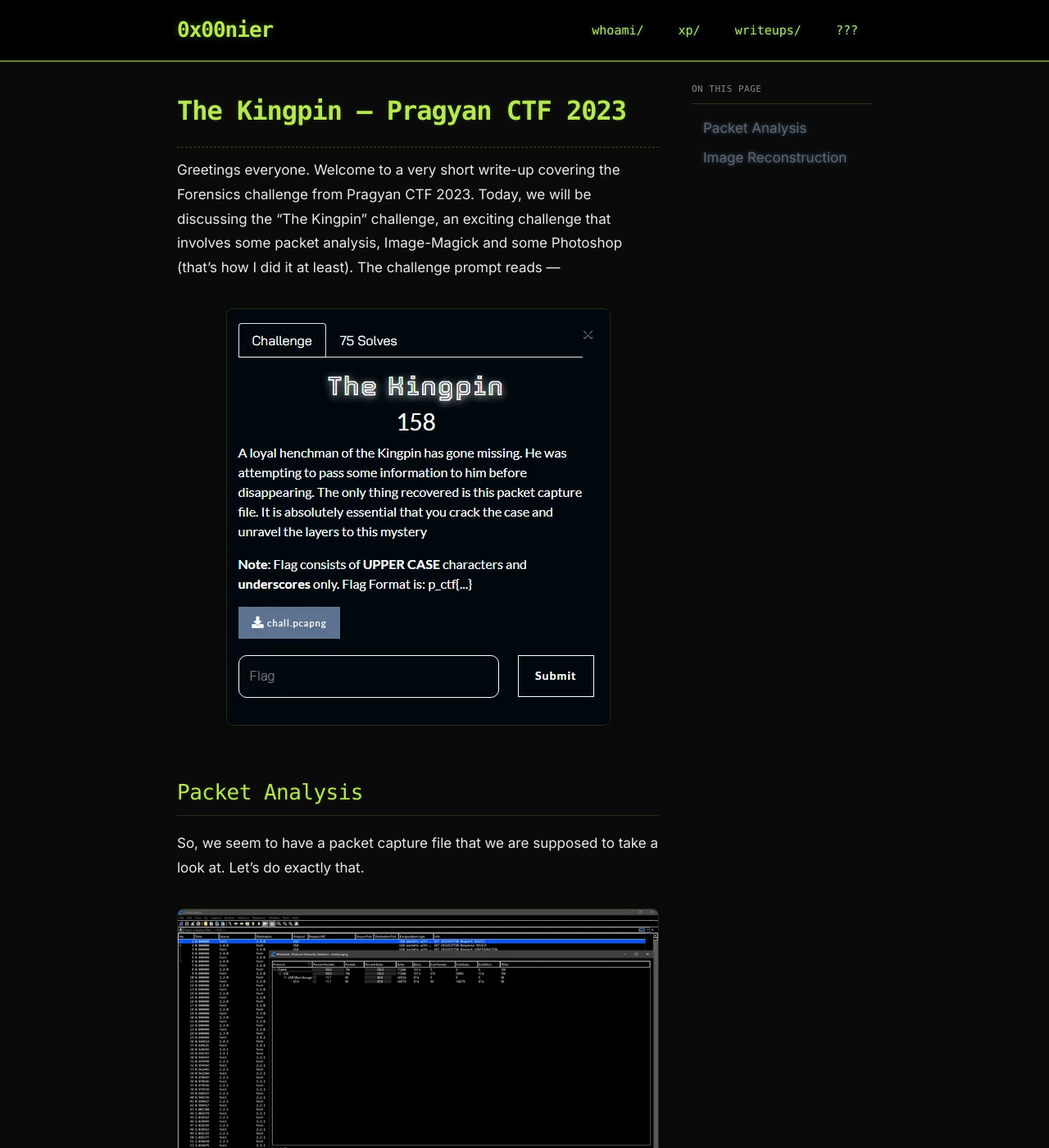
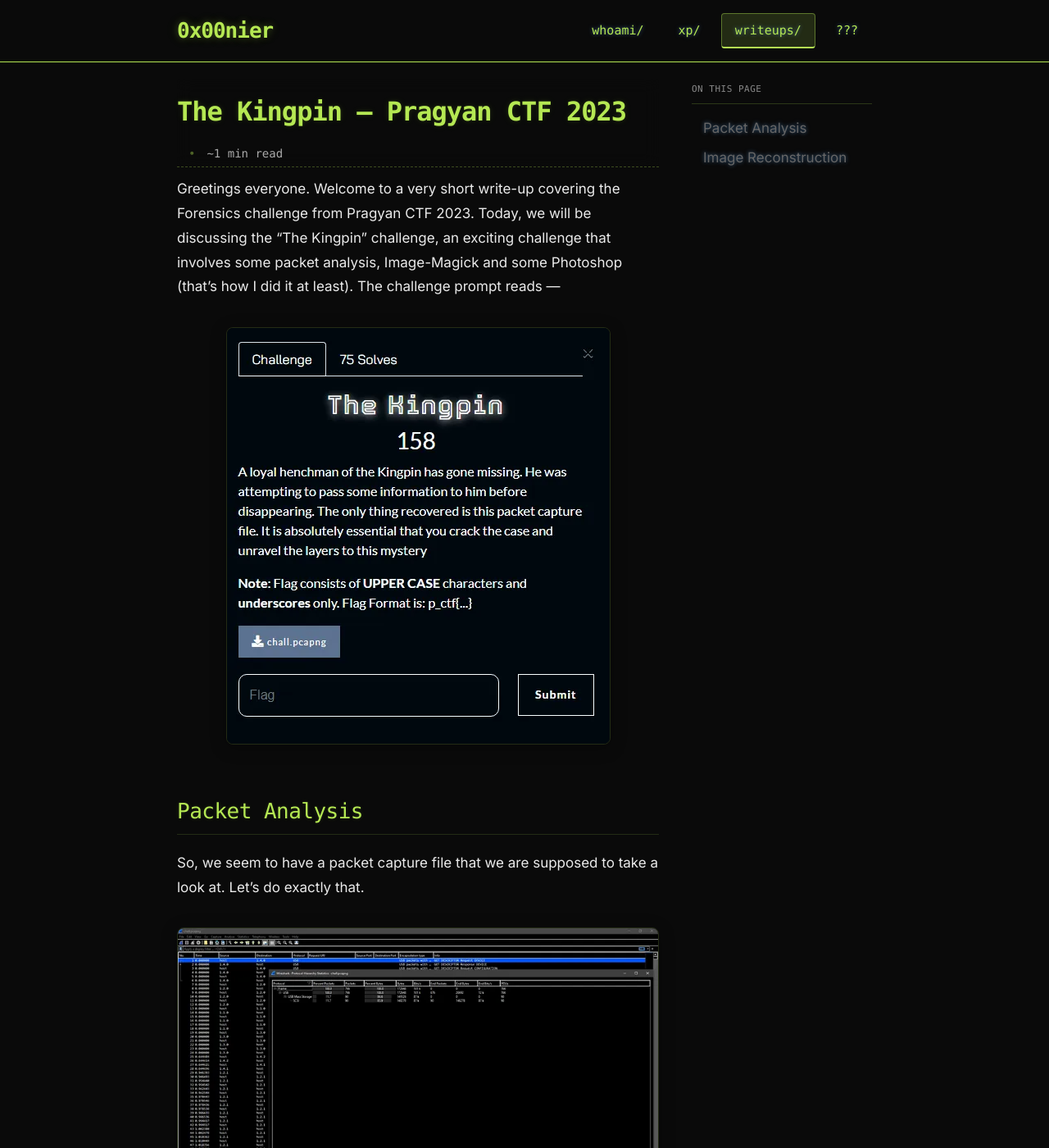
Before and after one commit to 0x00nier/0x00nier.github.io, a Jekyll site: the page built from blogs/pragyan/kingpin.md, in a window 1280 px wide and 1400 px high. Shown: the whole window at 82% size. Built offline with Jekyll 4.4.1, drawn with Linux system fonts in a browser that asks for light colours.

Commit message:
Fixed a few things and added small improvements

```diff
--- a/_includes/head-custom.html
+++ b/_includes/head-custom.html
@@ -6,6 +6,10 @@
 <!-- Setup Google Analytics -->
 {% include head-custom-google-analytics.html %}
 
+<!-- Font preconnect for faster loading -->
+<link rel="preconnect" href="https://fonts.googleapis.com">
+<link rel="preconnect" href="https://fonts.gstatic.com" crossorigin>
+
 <!-- You can set your favicon here -->
 
 <!-- end custom head snippets -->
--- a/_layouts/default.html
+++ b/_layouts/default.html
@@ -21,10 +21,10 @@
       </a>
 
       <nav class="main-nav">
-        <a href="{{ '/aboutme.html' | relative_url }}" class="nav-link">whoami/</a>
-        <a href="{{ '/experience.html' | relative_url }}" class="nav-link">xp/</a>
-        <a href="{{ '/blogs.html' | relative_url }}" class="nav-link">writeups/</a>
-        <a href="{{ '/game.html' | relative_url }}" class="nav-link">???</a>
+        <a href="{{ '/aboutme.html' | relative_url }}" class="nav-link{% if page.url == '/aboutme.html' %} active{% endif %}">whoami/</a>
+        <a href="{{ '/experience.html' | relative_url }}" class="nav-link{% if page.url == '/experience.html' %} active{% endif %}">xp/</a>
+        <a href="{{ '/blogs.html' | relative_url }}" class="nav-link{% if page.url == '/blogs.html' or page.url contains '/blogs/' %} active{% endif %}">writeups/</a>
+        <a href="{{ '/game.html' | relative_url }}" class="nav-link{% if page.url == '/game.html' %} active{% endif %}">???</a>
       </nav>
     </div>
   </header>
--- a/_layouts/post.html
+++ b/_layouts/post.html
@@ -121,6 +121,7 @@ layout: default
       <h1 class="post-title">{{ page.title }}</h1>
       <div class="post-meta">
         <time datetime="{{ page.date | date_to_xmlschema }}">{{ page.date | date: "%-d %B %Y" }}</time>
+        <span class="post-reading-time">{% assign words = content | number_of_words %}{% if words < 200 %}~1 min read{% else %}~{{ words | divided_by: 200 }} min read{% endif %}</span>
         {% if page.author %}<span class="post-author">by {{ page.author }}</span>{% endif %}
       </div>
     </header>
--- a/assets/css/style.scss
+++ b/assets/css/style.scss
@@ -10,7 +10,7 @@
 $accent-green: #b5e853;
 $accent-cyan: #63c0f5;
 $bg-dark: #0a0a0a;
-$bg-darker: #000000;
+$bg-darker: #0a0a0a;
 $text-primary: #eaeaea;
 $text-secondary: #aaaaaa;
 $code-purple: #aa759f;
@@ -117,6 +117,12 @@ header {
 
   &:active {
     transform: translateY(1px);
+  }
+
+  &.active {
+    background: rgba(181, 232, 83, 0.15);
+    border-color: rgba(181, 232, 83, 0.4);
+    border-bottom: 2px solid $accent-green;
   }
 }
 
@@ -401,6 +407,17 @@ footer {
 
   time {
     color: $accent-green;
+  }
+
+  .post-reading-time {
+    margin-left: 1em;
+    color: $text-secondary;
+
+    &::before {
+      content: "•";
+      margin-right: 1em;
+      color: rgba(181, 232, 83, 0.4);
+    }
   }
 
   .post-author {
```
